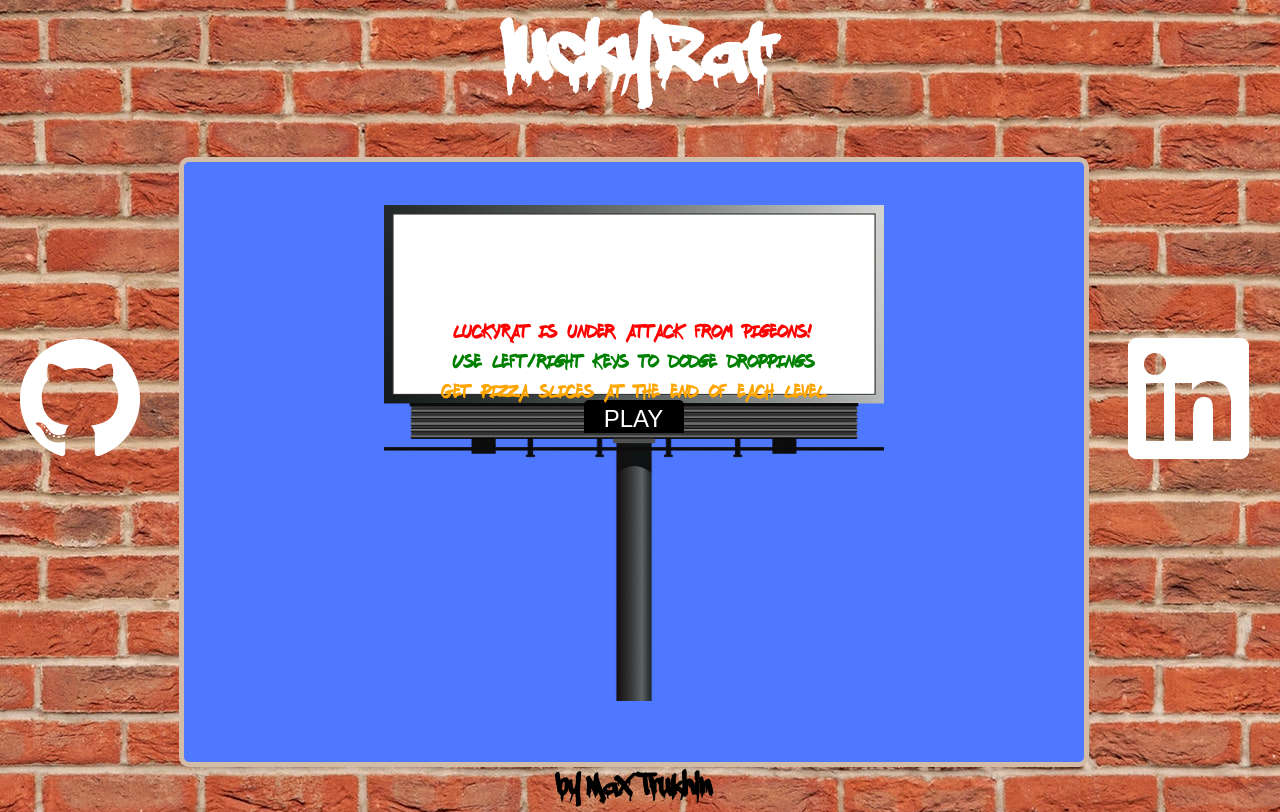
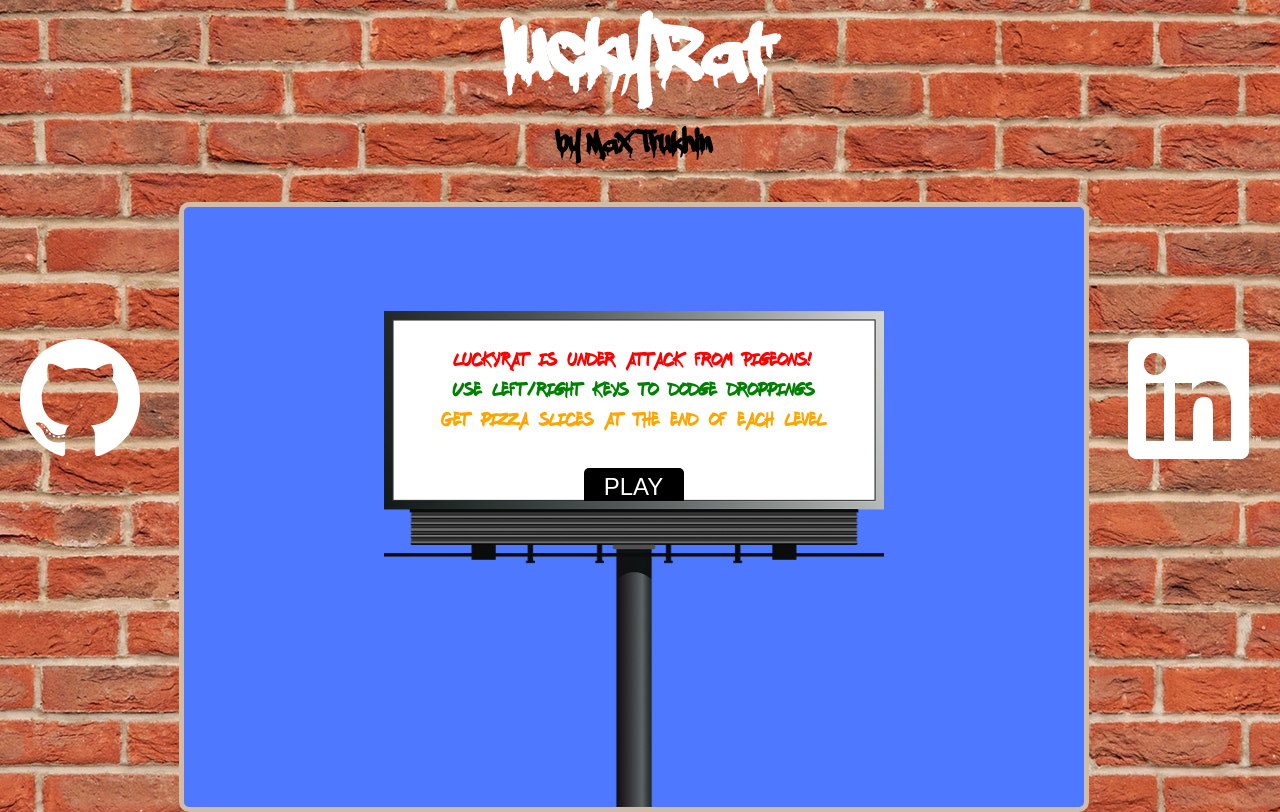
Before and after one commit to MLT-NYC/luckyRat, a website built with webpack: page index.html in a window 1280 px wide. Built offline with nearby package versions, Linux system fonts and the light colour scheme; files whose address does not match are found by name.

Commit message:
Minor styling

```diff
--- a/index.html
+++ b/index.html
@@ -16,15 +16,13 @@
 
     <div class='main'>
         <h1 class='title'>luckyRat </h1>
+        <h4 class='signature'>by Max Trukhin</h4>
         <button class='restartButton'>RESTART</button>
-        <canvas id='rootCanvas' width='900' height='600'></canvas>
-        <h4 class='signature'>by Max Trukhin</h4>
 
 
+        <canvas id='rootCanvas' width='900' height='600'></canvas>
         <div class='billboard'>
             <img src="./images/billboard.png">
-        </div>
-
             <div class='billboardInstructions'>
                 <p class="p1">
                     luckyRat is under attack from Pigeons!
@@ -37,8 +35,7 @@
                 </p>
             </div>
             <button class='playButton'>PLAY</button>
-
-
+        </div>
 
     </div>
 
--- a/stylesheets/main.css
+++ b/stylesheets/main.css
@@ -34,29 +34,33 @@ body {
     background-repeat: no-repeat;
     background-attachment: fixed;
     background-position: center;
+    /* background-size: cover; */
 }
 
 .main {
     display: flex;
     flex-direction: column;
-    justify-content: space-around;
+    /* justify-content: space-around; */
     align-items: center;
     height: 100%;
 }
 
 .title {
+    /* position: absolute; */
     font-family: graffiti;
     font-size: 100px;
     color: white;
 }
 
 .signature {
+    /* position: absolute; */
     font-family: graffiti;
     font-size: 36px;
     color: black;
 }
 
 canvas {
+    /* position: relative; */
     background: rgb(78, 120, 255);
     border: 5px solid rgb(210, 187, 167);
     border-radius: 10px;
@@ -64,10 +68,20 @@ canvas {
 }
 
 .billboard {
-    position: absolute;
-    margin-top: 110px;
+    position: relative;
+    display: flex;
+    flex-direction: column;
+    align-items: center;
+    /* margin-top: -100px; */
+    /* margin-bottom: 50%; */
     /* height: 111px; */
+    /* margin-top: -300px; */
+    /* top: 50% + 1px; */
+    top: -501px;
+    left: 50% - 250px;
+    /* border: 1px solid red; */
     width: 500px;
+    z-index: 5;
 }
 
 .billboard img {
@@ -76,16 +90,16 @@ canvas {
 }
 
 .billboardInstructions {
+    position: absolute;
     display: flex;
     flex-direction: column;
     justify-content: center;
     align-items: center;
-    position: absolute;
-    margin-top: -75px;
+    margin-top: 25px;
     padding: 10px;
     width: 480px;
     /* border: 1px solid red; */
-    z-index: 1;
+    z-index: 2;
 }
 
 .billboardInstructions p{
@@ -107,11 +121,11 @@ canvas {
 
 .playButton {
     position: absolute;
-    margin-top: 32px;
+    margin-top: 157px;
     border: none;
+    text-decoration: none;
     border-top-left-radius: 5px;
     border-top-right-radius: 5px;
-    text-decoration: none;
     padding: 5px 0px 0px 0px;
     font-family: Arial, Helvetica, sans-serif;
     color: white;
@@ -126,6 +140,7 @@ canvas {
 }
 
 .restartButton {
+    /* position: absolute; */
     border: none;
     border-top-left-radius: 5px;
     border-top-right-radius: 5px;
@@ -136,7 +151,6 @@ canvas {
     width: 100px;
     font-size: 18px;
     background-color: black;
-    trans
 }
 
 .restartButton:hover {
```
Lines whose indentation alone changed are shown as unchanged.
